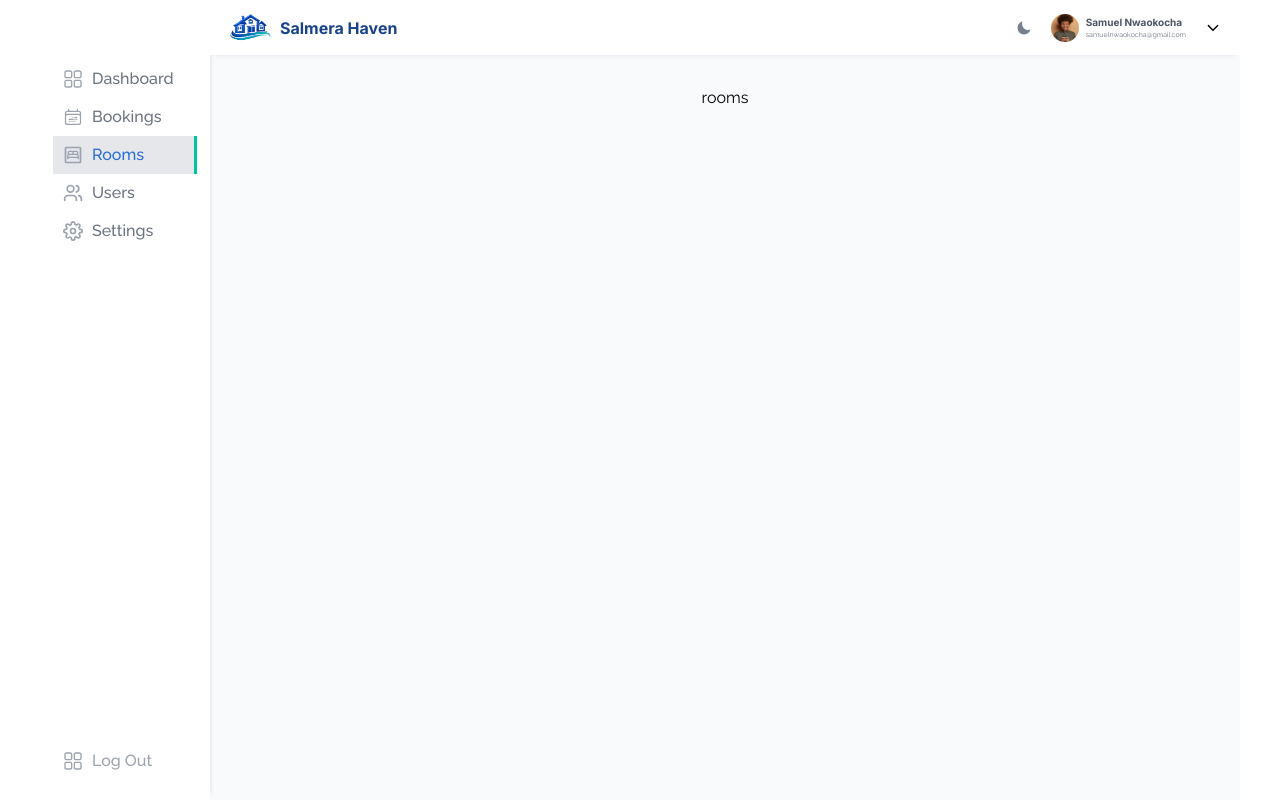
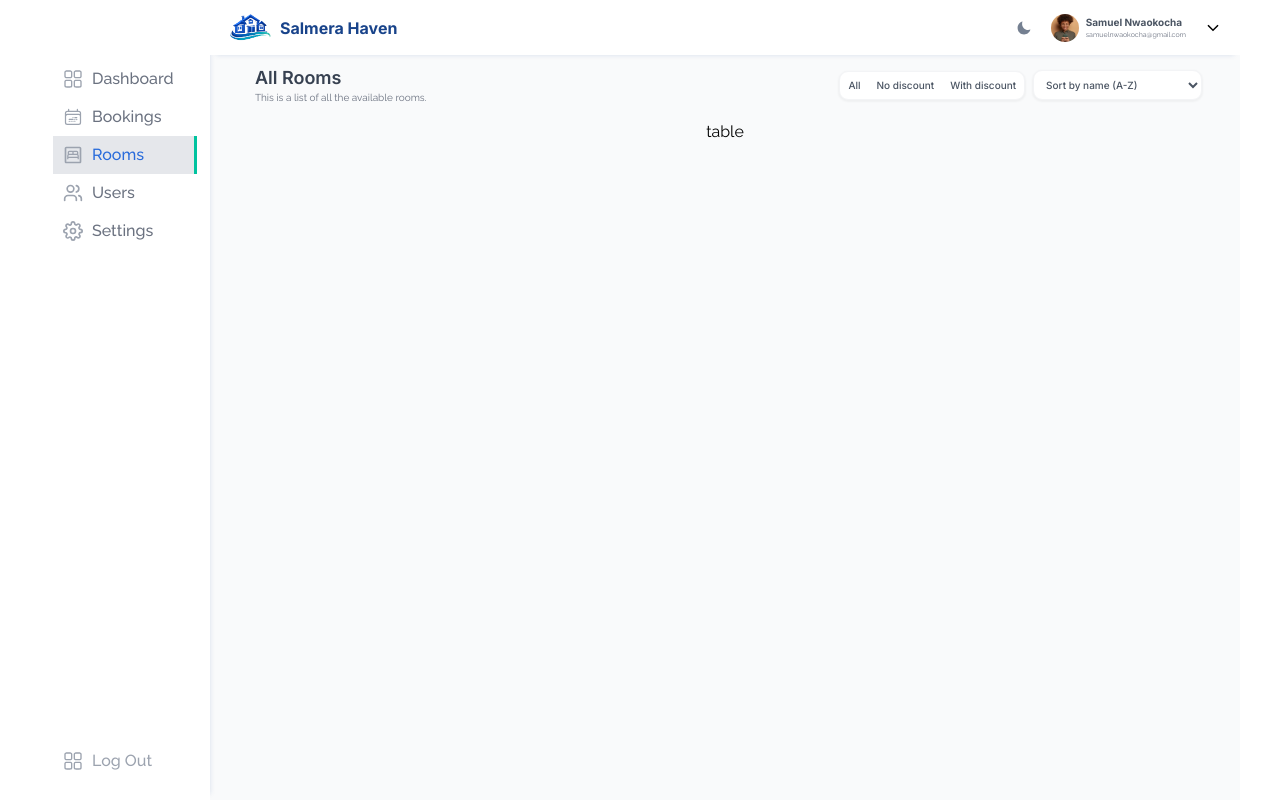
Before and after one commit to GbengaClarke/salmera-haven, a React (Vite) app: page /rooms in a window 1280 px wide. Built offline with nearby package versions, Linux system fonts and the light colour scheme.

Commit message:
table operations made for desktop only

```diff
--- a/src/pages/Rooms.jsx
+++ b/src/pages/Rooms.jsx
@@ -1,5 +1,19 @@
+import styled from "styled-components";
+import TableContainer from "../ui/TableContainer";
+
 function Rooms() {
-  return <div>rooms</div>;
+  const StyledRooms = styled.section`
+    display: flex;
+    flex-direction: column;
+    /* justify-content: center; */
+    align-items: center;
+  `;
+
+  return (
+    <StyledRooms>
+      <TableContainer />
+    </StyledRooms>
+  );
 }
 
 export default Rooms;
--- a/src/styles/GlobalStyles.js
+++ b/src/styles/GlobalStyles.js
@@ -35,7 +35,7 @@ const GlobalStyles = createGlobalStyle`
 
   --backdrop-color: rgba(255, 255, 255, 0.1);
 
-  --shadow-sm: 0 1px 2px rgba(0, 0, 0, 0.04);
+  --shadow-sm: 0 1px 2px 1px rgba(0, 0, 0, 0.04);
   --shadow-md: 0px 0.6rem 2.4rem rgba(0, 0, 0, 0.06);
   --shadow-lg: 0 2.4rem 3.2rem rgba(0, 0, 0, 0.12);
 
@@ -47,12 +47,16 @@ const GlobalStyles = createGlobalStyle`
   /* --color-grey-0: #1A1A1A; */
   /* --color-grey-0: #181818; */
   --color-grey-0: #121212;
---color-grey-50: #111827;
+/* --color-grey-50: #111827; */
+--color-grey-50: #1f2226
+
+;
 --color-grey-100: #1f2937;
 --color-grey-200: #374151;
 --color-grey-300: #4b5563;
 --color-grey-400: #6b7280;
---color-grey-500: #9ca3af;
+/* --color-grey-500: #9ca3af; */
+--color-grey-500: #c3c7ce;
 --color-grey-600: #d1d5db;
 --color-grey-700: #e5e7eb;
 --color-grey-800: #f3f4f6;
@@ -79,7 +83,8 @@ const GlobalStyles = createGlobalStyle`
 
 --backdrop-color: rgba(0, 0, 0, 0.3);
 
---shadow-sm: 0 1px 2px rgba(0, 0, 0, 0.4);
+/* --shadow-sm: 0 1px 2px rgba(0, 0, 0, 0.4); */
+--shadow-sm: 0 1px 2px 1px rgba(256, 256, 256, 0.04);
 --shadow-md: 0px 0.6rem 2.4rem rgba(0, 0, 0, 0.3);
 --shadow-lg: 0 2.4rem 3.2rem rgba(0, 0, 0, 0.4);
 
--- /dev/null
+++ b/src/styles/Heading.jsx
@@ -0,0 +1,40 @@
+import styled, { css } from "styled-components";
+
+const test = css`
+  text-align: center;
+`;
+
+const Heading = styled.h1`
+  ${(props) =>
+    props.as === "h1" &&
+    css`
+      font-size: 3rem;
+      font-weight: 600;
+    `}
+
+  ${(props) =>
+    props.as === "h2" &&
+    css`
+      font-size: 2rem;
+      font-weight: 600;
+    `}
+
+  ${(props) =>
+    props.as === "h3" &&
+    css`
+      font-size: 1.8rem;
+      font-weight: 600;
+    `}
+
+  ${(props) =>
+    props.as === "h4" &&
+    css`
+      font-size: 3rem;
+      font-weight: 600;
+      text-align: center;
+    `}
+
+    line-height: 1.4
+`;
+
+export default Heading;
--- /dev/null
+++ b/src/styles/Row.jsx
@@ -0,0 +1,22 @@
+import styled, { css } from "styled-components";
+
+const Row = styled.div`
+  display: flex;
+  padding: 0.5rem 0.7rem;
+
+  ${({ type = "vertical" }) =>
+    type === "vertical" &&
+    css`
+      flex-direction: column;
+      /* align-items: center; */
+    `};
+
+  ${({ type }) =>
+    type === "horizontal" &&
+    css`
+      justify-content: space-between;
+      align-items: center;
+    `}
+`;
+
+export default Row;
--- a/src/ui/AppLayout.jsx
+++ b/src/ui/AppLayout.jsx
@@ -38,12 +38,13 @@ const StyledAppLayoutGrid = styled.div`
 
 const Main = styled.main`
   grid-column: span 2;
+  /* background-color: #1f2226; */
   background-color: var(--color-grey-50);
   /* grid-row: 2; */
   /* overflow-y: auto; */
   /* border: 1px solid red; */
   width: 100%;
-  padding: 3%;
+  padding: 0 3%;
   margin-inline: auto;
 `;
 
--- /dev/null
+++ b/src/ui/Filter.jsx
@@ -0,0 +1,41 @@
+import styled from "styled-components";
+
+const StyledFilter = styled.div`
+  display: flex;
+  font-size: 1rem;
+  font-family: "Inter";
+  font-weight: 500;
+  color: var(--color-grey-600);
+  /* gap: 0.8rem; */
+  /* padding: 0.6rem 0.9rem; */
+  /* border: 1px solid red; */
+  background-color: var(--color-grey-0);
+  border-radius: 9px;
+  overflow: hidden;
+  box-shadow: var(--shadow-sm);
+  border: 1px solid var(--color-grey-100);
+`;
+
+const FilterOption = styled.div`
+  padding: 0.6rem 0.8rem;
+  transition: all 0.3s ease-in-out;
+  cursor: pointer;
+
+  &:hover {
+    background-color: var(--color-brand-500); //lower opacity later
+    color: white;
+    /* color: var(--color-grey-100); */
+  }
+`;
+
+function Filter({ options }) {
+  return (
+    <StyledFilter>
+      {options.map((option) => (
+        <FilterOption key={option.value}>{option.label}</FilterOption>
+      ))}
+    </StyledFilter>
+  );
+}
+
+export default Filter;
--- a/src/ui/Header.jsx
+++ b/src/ui/Header.jsx
@@ -3,13 +3,12 @@ import { MobileOnly } from "./Sidebar";
 import { RxHamburgerMenu } from "react-icons/rx";
 import { IoMdMoon } from "react-icons/io";
 import { IoSunnySharp } from "react-icons/io5";
-import ImageResuseable from "../styles/ImageResuseable";
 import { media } from "../styles/breakpoints";
 import HeaderFloatMenu from "./HeaderFloatMenu";
 import { useDarkModeContext } from "../context/DarkModeContext";
 import Logo from "./Logo";
 import AvatarDetails from "./AvatarDetails";
-import Clock from "./Clock";
+// import Clock from "./Clock";
 
 const StyledHeader = styled.div`
   grid-column: span 2;
@@ -52,11 +51,6 @@ export const FlexContainer = styled.div`
   }
 `;
 
-const Avatar = styled.img`
-  object-fit: cover;
-  height: 100%;
-`;
-
 export const IconsContainer = styled.button`
   position: relative;
 
@@ -95,6 +89,7 @@ export const FlexAligner = styled.div`
 `;
 
 function Header({ toggleSideBar, sidebarOpen }) {
+  // eslint-disable-next-line no-unused-vars
   const { toggleTheme, isDarkMode, theme } = useDarkModeContext();
 
   return (
--- /dev/null
+++ b/src/ui/Select.jsx
@@ -0,0 +1,50 @@
+import styled from "styled-components";
+
+const StyledSelect = styled.select`
+  font-size: 1rem;
+  /* border: 1px solid red; */
+  font-family: "Inter";
+  font-weight: 500;
+  color: var(--color-grey-600);
+  border-radius: 9px;
+  background-color: var(--color-grey-0);
+  padding: 0.7rem 0.8rem;
+  transition: all 0.3s ease-in-out;
+  cursor: pointer;
+
+  overflow: hidden;
+  box-shadow: var(--shadow-sm);
+  border: 1px solid var(--color-grey-100);
+
+  outline: none;
+
+  &:active,
+  &:focus,
+  &:hover {
+    outline: none;
+    border: 1px solid var(--color-blue-700);
+  }
+
+  & option {
+    font-family: "Inter";
+  }
+`;
+
+// const Styledoption = styled.option`
+//   font-family: "Inter";
+// `;
+
+function Select({ options }) {
+  return (
+    <StyledSelect value={""}>
+      {options.map((option) => (
+        <option value={option.value} key={option.value}>
+          {" "}
+          {option.label}
+        </option>
+      ))}
+    </StyledSelect>
+  );
+}
+
+export default Select;
--- /dev/null
+++ b/src/ui/Sortby.jsx
@@ -0,0 +1,17 @@
+import styled from "styled-components";
+import Select from "./Select";
+
+const StyledSortby = styled.div`
+  display: flex;
+  align-items: center;
+`;
+
+function Sortby({ options }) {
+  return (
+    <StyledSortby>
+      <Select options={options} />
+    </StyledSortby>
+  );
+}
+
+export default Sortby;
--- /dev/null
+++ b/src/ui/TableContainer.jsx
@@ -0,0 +1,42 @@
+import styled from "styled-components";
+import Row from "../styles/Row";
+import Heading from "../styles/Heading";
+import TableOperations from "./TableOperations";
+
+const StyledTableContainer = styled.div`
+  display: flex;
+  flex-direction: column;
+  /* border: 1px solid red; */
+  width: 100%;
+  height: auto;
+
+  & p {
+    font-size: 1rem;
+    color: var(--color-grey-500);
+    text-align: left;
+  }
+
+  & h3 {
+    color: var(--color-grey-700);
+    text-align: left;
+  }
+`;
+
+function TableContainer() {
+  return (
+    <StyledTableContainer>
+      <Row type={"horizontal"}>
+        <Row>
+          <Heading as={"h3"}>All Rooms</Heading>
+          <p>This is a list of all the available rooms.</p>
+        </Row>
+
+        <TableOperations />
+      </Row>
+
+      <Row>table</Row>
+    </StyledTableContainer>
+  );
+}
+
+export default TableContainer;
--- /dev/null
+++ b/src/ui/TableOperations.jsx
@@ -0,0 +1,63 @@
+import styled from "styled-components";
+import Filter from "./Filter";
+import Sortby from "./Sortby";
+
+function TableOperations() {
+  const filter = [
+    {
+      value: "all",
+      label: "All",
+    },
+    {
+      value: "no-discount",
+      label: "No discount",
+    },
+    {
+      value: "with-discount",
+      label: "With discount",
+    },
+  ];
+
+  const sortBy = [
+    {
+      value: "name-asc",
+      label: "Sort by name (A-Z)",
+    },
+    {
+      value: "name-dsc",
+      label: "Sort by name (Z-A)",
+    },
+    {
+      value: "maxCapacity-asc",
+      label: "Sort by capacity (low first)",
+    },
+    {
+      value: "maxCapacity-dsc",
+      label: "Sort by capacity (high first)",
+    },
+    {
+      value: "price-asc",
+      label: "Sort by price (low first)",
+    },
+    {
+      value: "price-dsc",
+      label: "Sort by price (high first)",
+    },
+  ];
+
+  const StyledOperations = styled.div`
+    display: flex;
+    align-items: center;
+    gap: 0.8rem;
+  `;
+  //change fragment and input media query here
+  return (
+    <StyledOperations>
+      <Filter options={filter} />
+
+      <Sortby options={sortBy} />
+    </StyledOperations>
+  );
+}
+
+export default TableOperations;
```
